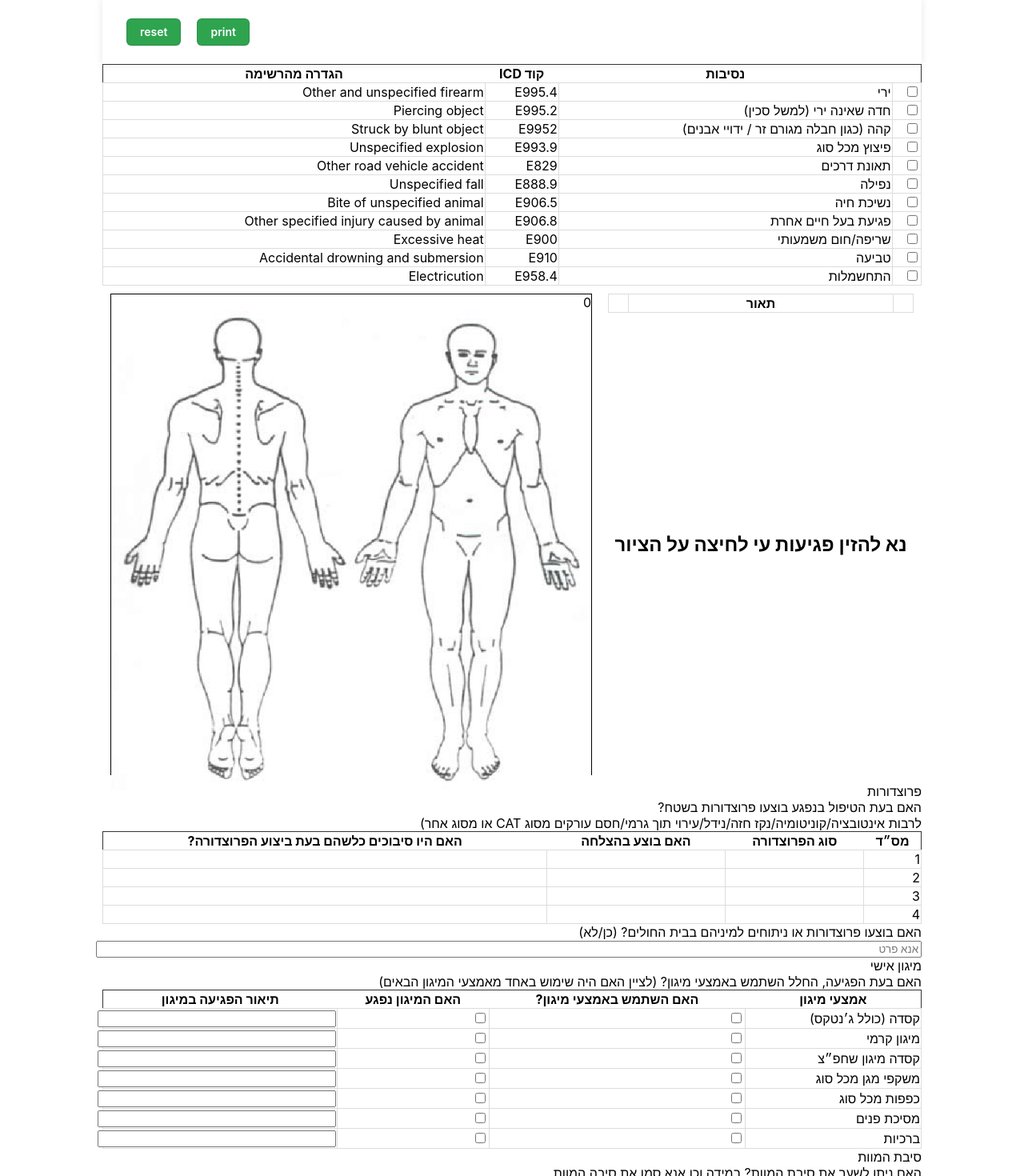
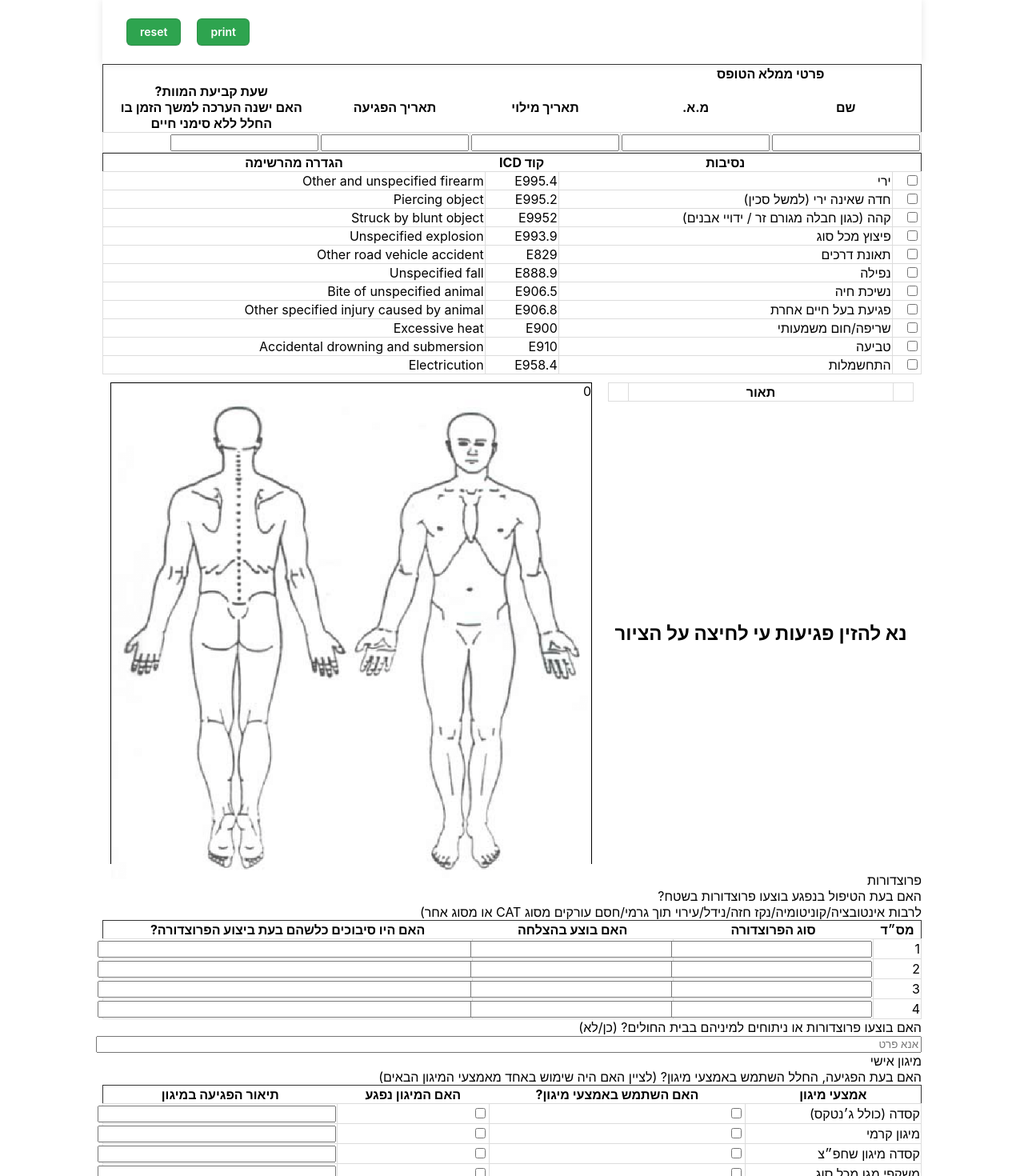
Before and after one commit to liorpaz/forensics-report, a React (Create React App) app: page / in a window 1280 px wide. Shown: the top 1470 px of the page at 80% size. Built offline with nearby package versions, Linux system fonts and the light colour scheme.

Commit message:
add identity section

```diff
--- a/src/App.tsx
+++ b/src/App.tsx
@@ -6,6 +6,7 @@ import { Header } from './components/Header/Header';
 import { Questions } from './components/Questions/Questions';
 import { DamagePanel } from './components/DamagePointDescriptions/DamagePanel';
 import { Circumstances } from './components/Cֹircumstances/Circumstances';
+import { Identity } from './components/Identity/Identity';
 
 function App() {
 
@@ -17,6 +18,7 @@ function App() {
       <div className="App">
         <div className='left-panel'>
           <Header />
+          <Identity/>
           <Circumstances />
           <DamagePanel/>
         </div>
--- /dev/null
+++ b/src/components/Identity/Identity.tsx
@@ -0,0 +1,35 @@
+import React from 'react';
+
+
+export const Identity = () => {
+  return (
+    <div className="Identity" dir={'rtl'}>
+        <table>
+            <tbody>
+            <tr>
+                <th colSpan={2} className='accent'>פרטי ממלא הטופס</th>
+                <th></th>
+                </tr>
+                <tr>
+                <th className='accent'>שם</th>
+                <th className='accent'>מ.א.</th>
+                <th>תאריך מילוי</th>
+                <th>תאריך הפגיעה</th>
+                <th>שעת קביעת המוות?<br/>האם ישנה הערכה למשך הזמן בו החלל ללא סימני חיים</th>
+                </tr>
+               <tr>
+                <td className='accent'><input type='text'></input></td>
+                <td className='accent'><input type='text'></input></td>
+                <td><input type='text'></input></td>
+                <td><input type='text'></input></td>
+                <td><input type='text'></input></td>
+               </tr>
+            </tbody>
+        </table>
+    </div>
+
+
+
+
+  )
+}
--- a/src/components/Questions/Procedures.tsx
+++ b/src/components/Questions/Procedures.tsx
@@ -19,9 +19,9 @@ export const Procedures = () => {
           {[1,2,3,4].map((index) => (
           <tr key={index}>
             <td>{index}</td>
-            <td></td>
-            <td></td>
-            <td></td>
+            <td><input type="text"></input></td>
+            <td><input type="text"></input></td>
+            <td><input type="text"></input></td>
           </tr>))}
 
         </tbody>
```
